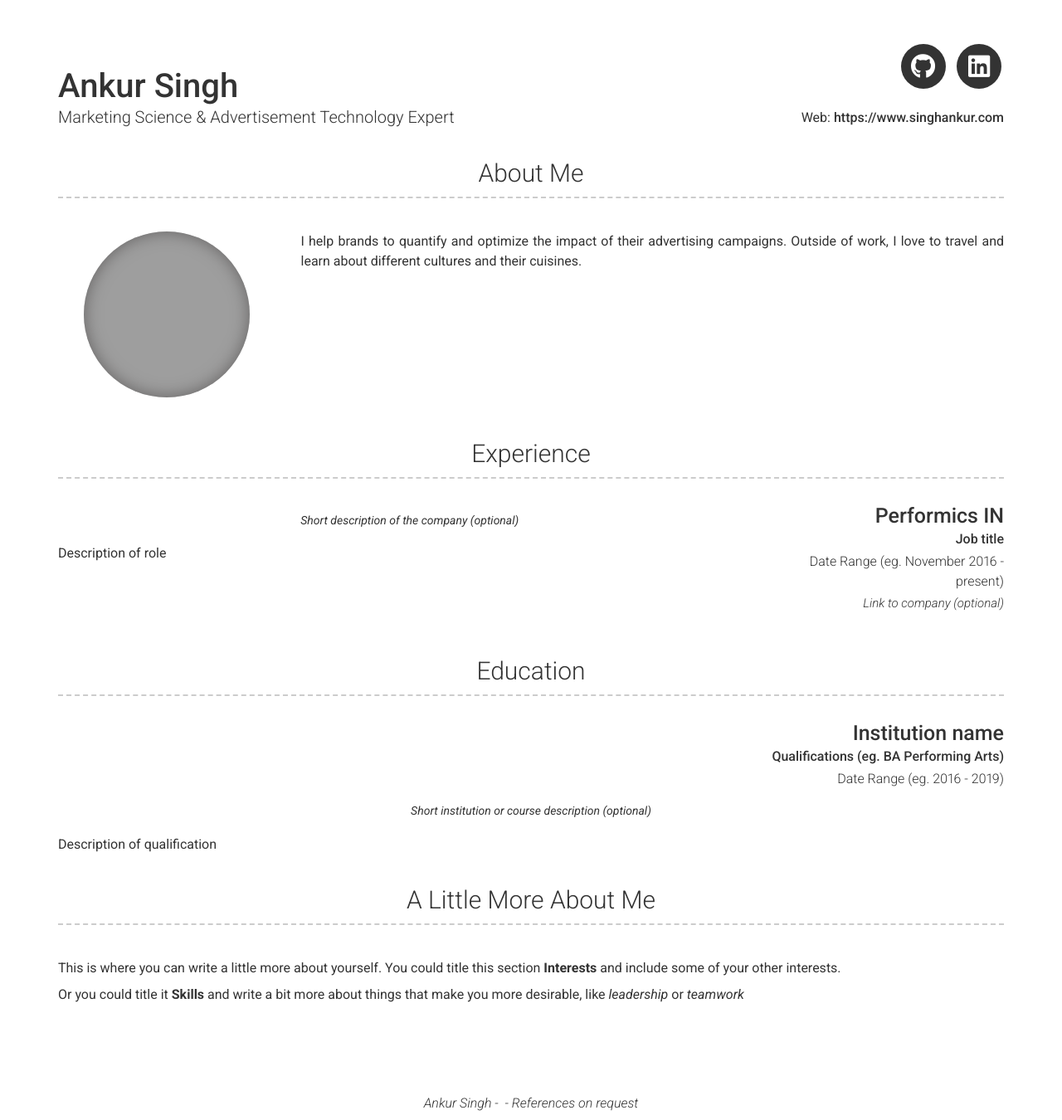
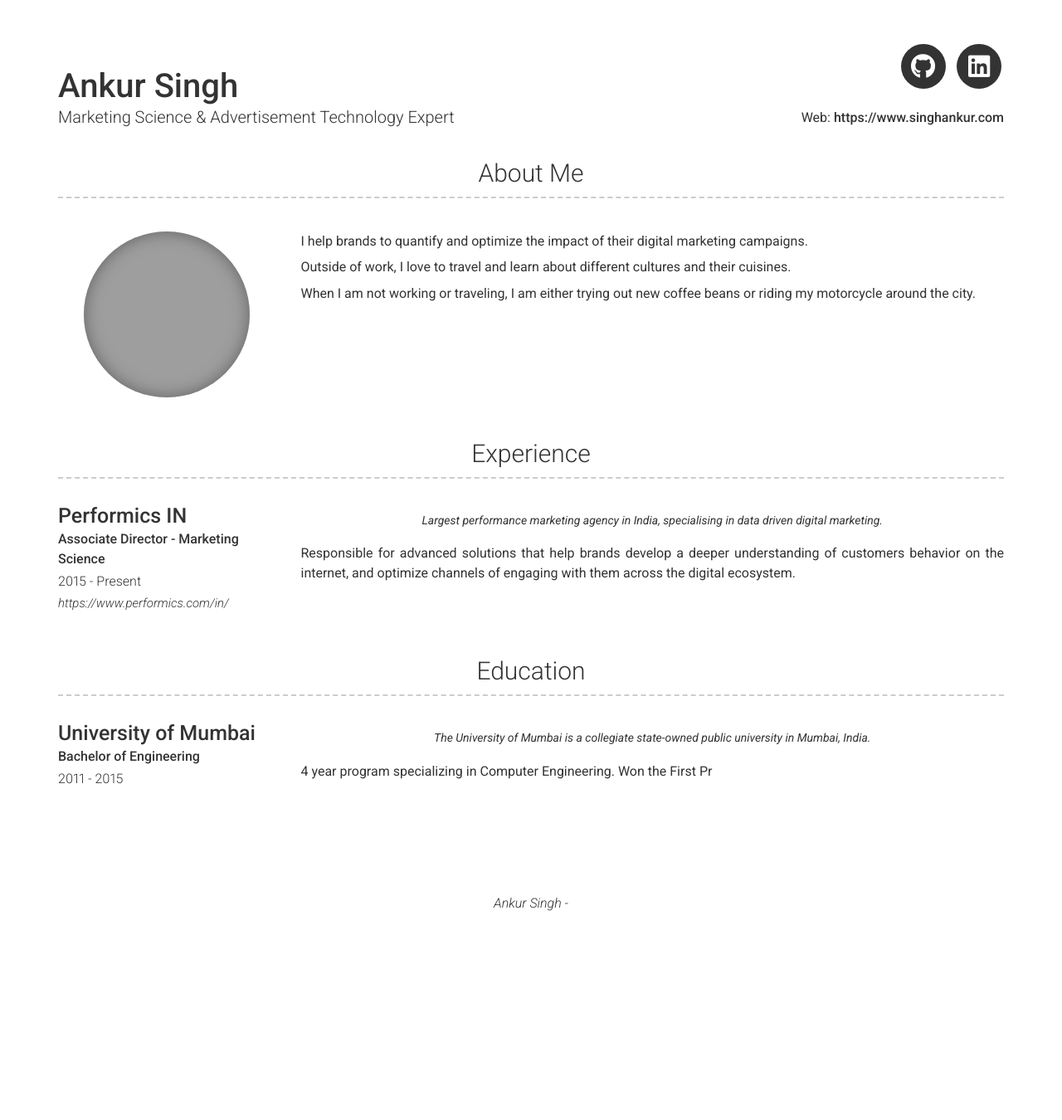
Before and after one commit to yalk/yalk.github.io, a Jekyll site: the page built from index.md, in a window 1280 px wide. Shown: the whole page at 83% size. Built offline with Jekyll 4.4.1, drawn with Linux system fonts in a browser that asks for light colours; nearby versions of some CDN libraries; after the commit the page ends 1109 px from its top, so only the background shows below that; grey boxes are pictures that could not be loaded.

Commit message:
updated text v0.49_3

```diff
--- a/_config.yml
+++ b/_config.yml
@@ -55,7 +55,11 @@ gtm: "GTM-NRTKBX"
 # about_profile_image: Directory of profile image (eg. images/profile.jpg)
 about_profile_image: images/AnkurSingh6_v2.png
 about_content: | # this will include new lines to allow paragraphs
-  I help brands to quantify and optimize the impact of their advertising campaigns. Outside of work, I love to travel and learn about different cultures and their cuisines.
+  I help brands to quantify and optimize the impact of their digital marketing campaigns.
+
+  Outside of work, I love to travel and learn about different cultures and their cuisines.
+
+  When I am not working or traveling, I am either trying out new coffee beans or riding my motorcycle around the city.
 # THIS IS AN EDIT 0 CAN YOU SEE THIS 00000 Write an awesome description about yourself here, this supports markdown, so you can add [links](http://foobar.com) and highlight things <mark>like this</mark>.
 
 #   You can even add paragraphs by using empty lines like this and add anything else [markdown](https://www.markdownguide.org/getting-started#what-is-markdown) supports such as
@@ -88,35 +92,35 @@ content:
   - title: Experience
     layout: list
     content:
-      - layout: right
+      - layout: left
         title: Performics IN
-        sub_title: Job title
-        caption: Date Range (eg. November 2016 - present)
-        link: Link to company (optional)
+        sub_title: Associate Director - Marketing Science
+        caption: 2015 - Present
+        link: https://www.performics.com/in/
         quote: >
-          Short description of the company (optional)
+          Largest performance marketing agency in India, specialising in data driven digital marketing.
         description: | # this will include new lines to allow paragraphs
-          Description of role
+          Responsible for advanced solutions that help brands develop a deeper understanding of customers behavior on the internet, and optimize channels of engaging with them across the digital ecosystem.
   - title: Education
     layout: list
     content:
-      - layout: top-right
-        title: Institution name
-        sub_title: Qualifications (eg. BA Performing Arts)
-        caption: Date Range (eg. 2016 - 2019)
+      - layout: left
+        title: University of Mumbai
+        sub_title: Bachelor of Engineering
+        caption: 2011 - 2015
         quote: >
-          Short institution or course description (optional)
+          The University of Mumbai is a collegiate state-owned public university in Mumbai, India.
         description: | # this will include new lines to allow paragraphs
-          Description of qualification
-  - title: A Little More About Me
-    layout: text
-    content: | # this will include new lines to allow paragraphs
-      This is where you can write a little more about yourself. You could title this section **Interests** and include some of your other interests.
+          4 year program specializing in Computer Engineering. Won the First Pr
+  # - title: A Little More About Me
+  #   layout: text
+  #   content: | # this will include new lines to allow paragraphs
+  #     This is where you can write a little more about yourself. You could title this section **Interests** and include some of your other interests.
 
-      Or you could title it **Skills** and write a bit more about things that make you more desirable, like *leadership* or *teamwork*
+  #     Or you could title it **Skills** and write a bit more about things that make you more desirable, like *leadership* or *teamwork*
 
 # Footer
-footer_show_references: true
+footer_show_references: false
 # references_title: References on request (Override references text)
 
 # Build settings
```
